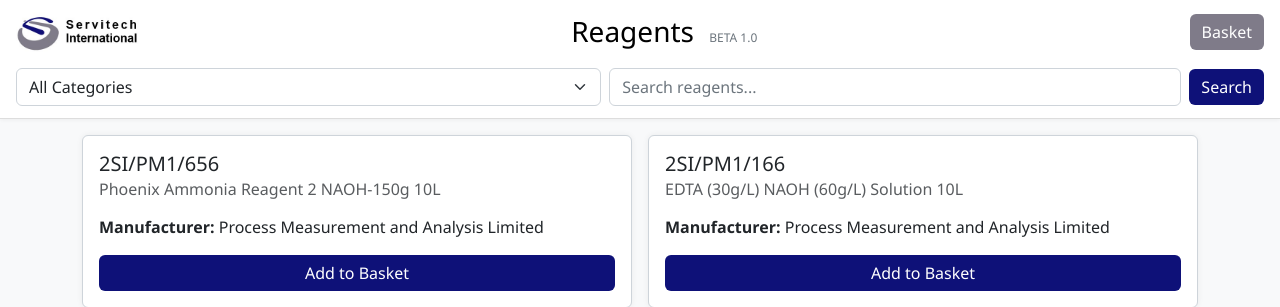
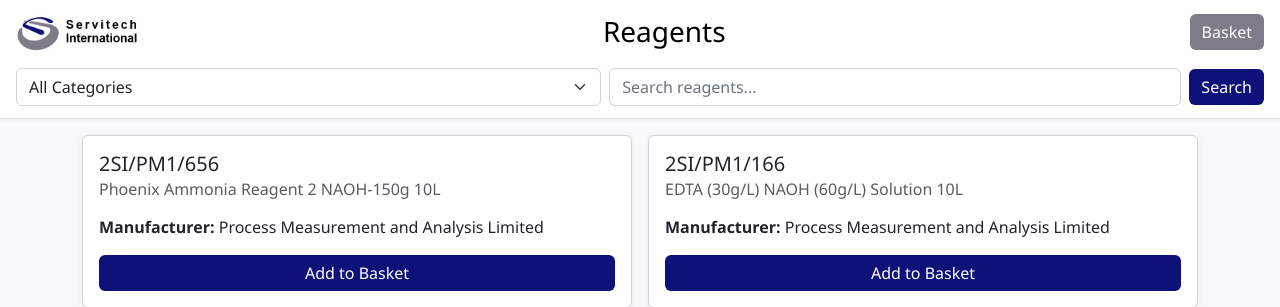
Before and after one commit to tomward0606/PartsProjectMain, a Flask app: page /reagents in a window 1280 px wide. Shown: the top 307 px of the page. Run offline with Flask 3, Linux system fonts and the light colour scheme.

Commit message:
Update reagents.html

```diff
--- a/templates/reagents.html
+++ b/templates/reagents.html
@@ -13,9 +13,7 @@
     <div class="container-fluid">
       <div class="d-flex justify-content-between align-items-center mb-3">
         <img src="{{ url_for('static', filename='logo.jpg') }}" alt="Logo" class="logo-center">
-        <h3 class="m-0">Reagents
-          <span style="font-size: 0.75rem; color: #6c757d; font-weight: 400; margin-left: 0.5rem;">BETA 1.0</span>
-        </h3>
+        <h3 class="m-0">Reagents</h3>
         <a href="{{ url_for('view_reagents_basket') }}" class="btn btn-success">Basket</a>
       </div>
 
```
